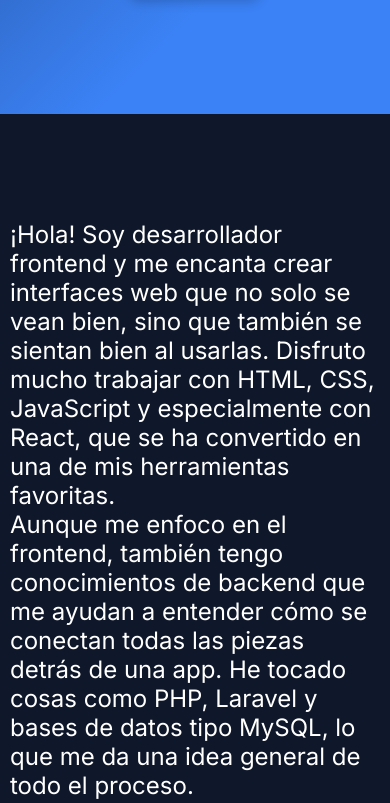
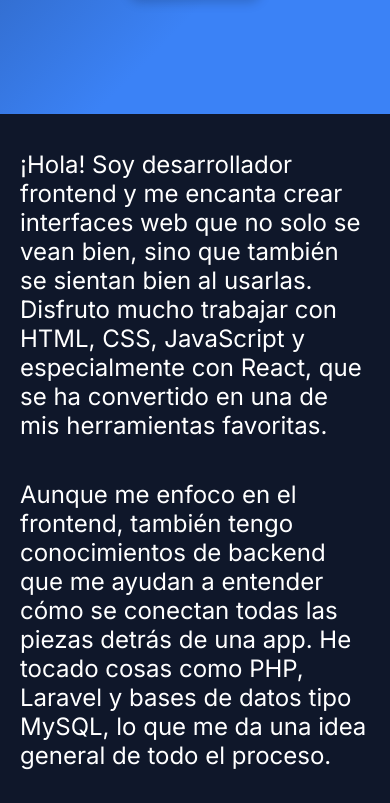
Before and after one commit to carlosmorenodev/carlosmorenodev, a React (Vite) app: page / in a window 390 px wide. Shown: the part 974-1777 px from the top of the page. Built offline with nearby package versions, Linux system fonts and the light colour scheme.

Commit message:
Añadido responsive

```diff
--- a/src/components/Header.module.css
+++ b/src/components/Header.module.css
@@ -165,6 +165,10 @@
     color: #3b82f6;
   }
 
+  .socialsMobile {
+    display: none;
+  }
+
   /* Responsive */
   @media (max-width: 768px) {
     .menuToggle {
--- a/src/components/Sobremi.module.css
+++ b/src/components/Sobremi.module.css
@@ -1,7 +1,7 @@
 .aboutme {
     background-color: #0f172a;
     color: white;
-    padding-block: 6rem;
+    /* padding-block: 6rem; */
     min-height: 100vh;
     display: flex;
     justify-content: center;
@@ -9,12 +9,27 @@
 
     & .aboutmetext {
         max-width: 1000px;
-        padding: 10px;
+
+        /* padding: 20px; */
         & p {
-           /*  width: 1000px; */
+            /*  width: 1000px; */
             margin: auto;
             font-size: 1.5rem;
         }
     }
 
 }
+
+@media (max-width: 768px) {
+    .aboutme {
+        padding-block: 1rem;
+
+    }
+
+    .aboutmetext {
+        & p {
+
+            padding: 20px;
+        }
+    }
+}
```
Also changed, not shown: src/components/Header.jsx (line endings or trailing spaces).
